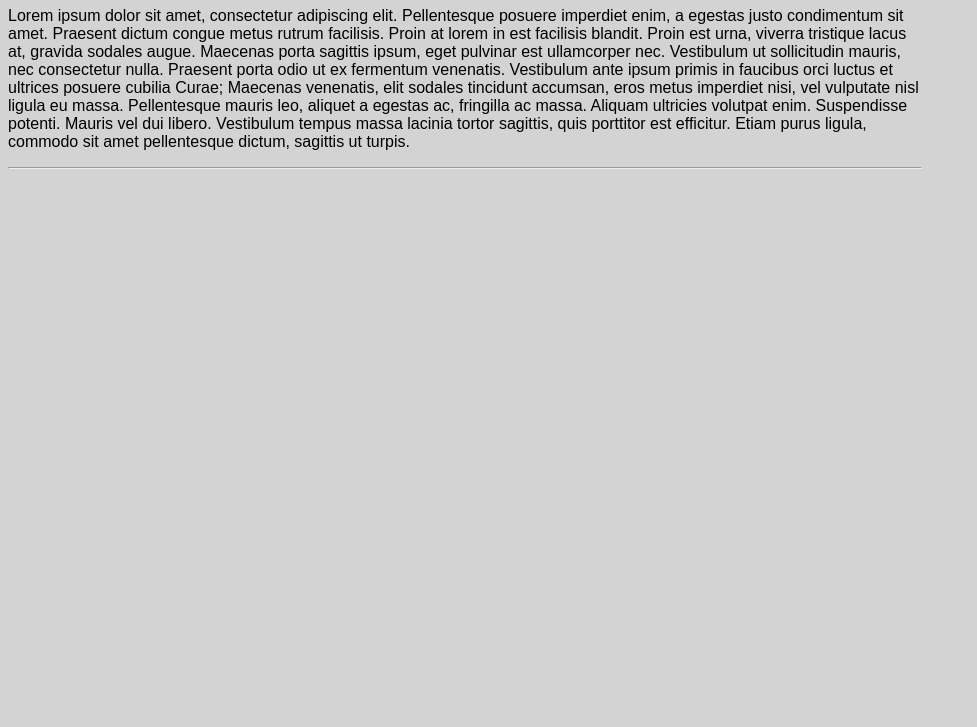
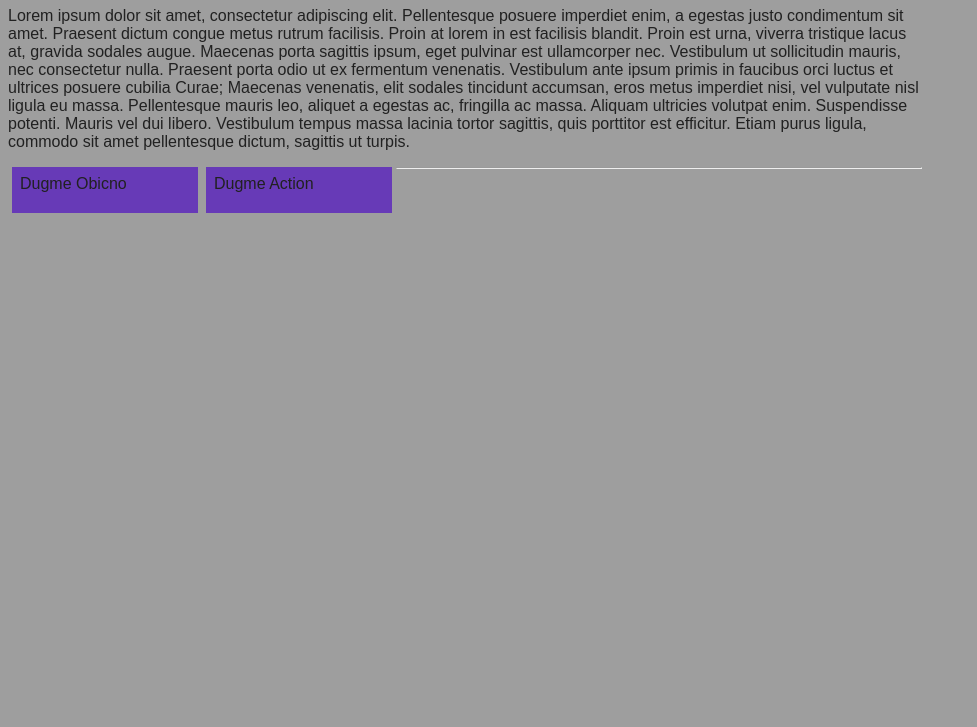
Before and after one commit to vvlladimir/project1, a website: page app/index.html in a window 1280 px wide. Shown: the part 73-800 px from the top of the page, without its empty margins (0-977 px from the left). Drawn offline with Linux system fonts and the light colour scheme.

Commit message:
new work done

```diff
--- a/app/index.html
+++ b/app/index.html
@@ -18,6 +18,8 @@
       <h1>Project 1</h1>
       <p>Lorem ipsum dolor sit amet, consectetur adipiscing elit. Pellentesque posuere imperdiet enim, a egestas justo condimentum sit amet. Praesent dictum congue metus rutrum facilisis. Proin at lorem in est facilisis blandit. Proin est urna, viverra tristique lacus at, gravida sodales augue. Maecenas porta sagittis ipsum, eget pulvinar est ullamcorper nec. Vestibulum ut sollicitudin mauris, nec consectetur nulla. Praesent porta odio ut ex fermentum venenatis. Vestibulum ante ipsum primis in faucibus orci luctus et ultrices posuere cubilia Curae; Maecenas venenatis, elit sodales tincidunt accumsan, eros metus imperdiet nisi, vel vulputate nisl ligula eu massa. Pellentesque mauris leo, aliquet a egestas ac, fringilla ac massa. Aliquam ultricies volutpat enim. Suspendisse potenti. Mauris vel dui libero. Vestibulum tempus massa lacinia tortor sagittis, quis porttitor est efficitur. Etiam purus ligula, commodo sit amet pellentesque dictum, sagittis ut turpis.</p>
     </div>
+    <div class="btn">Dugme Obicno</div>
+    <div class="btn">Dugme Action</div>
     <hr />
   </body>
 </html>
--- a/app/scss/style.scss
+++ b/app/scss/style.scss
@@ -1,5 +1,36 @@
+$font-stack: Myriad-set-pro_text, sans-serif;
+
+$primary-color-dark:   #512DA8;
+$primary-color:        #673AB7;
+$primary-color-light:  #D1C4E9;
+$primary-color-text:   #FFFFFF;
+$accent-color:         #9E9E9E;
+$primary-text-color:   #212121;
+$secondary-text-color: #757575;
+$divider-color:        #BDBDBD;
+
+$main-bg: $accent-color;
+
+
+
 body {
   width: percentage(5/7);
-  background-color: lightgray;
-  font-family: 'Myriad-set-pro_text', sans-serif;
+  background-color: $main-bg;
+  font-family: $font-stack;
+  color: $primary-text-color;
 }
+
+.btn {
+  width: 170px;
+  height: 30px;
+  display: inline-block;
+  padding: 8px;
+  margin: 0 4px;
+  background-color: $primary-color;
+  float: left;
+  cursor: pointer;
+  &:hover {
+    background-color: darken($primary-color-dark, 10);
+    color: lighten($secondary-text-color, 100);
+  }
+}
--- a/gulpfile.js
+++ b/gulpfile.js
@@ -14,7 +14,7 @@ var runSequence = require('run-sequence');
 gulp.task('browserSync', function(){
   browserSync.init({
     server: {
-      baseDir: 'dist'
+      baseDir: 'app'
     }
   })
 });
@@ -22,7 +22,7 @@ gulp.task('browserSync', function(){
 gulp.task('sass', function() {
   return gulp.src('app/scss/**/*.scss')
     .pipe(sass().on('error', sass.logError))
-    .pipe(gulp.dest('dist/css'))
+    .pipe(gulp.dest('app/css'))
     .pipe(browserSync.reload({
       stream: true
     }))
```
Also changed, not shown: app/css/style.css, dist/css/style.min.css (added), dist/index.html, 1 other file.
